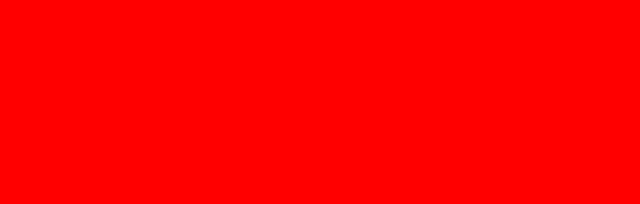
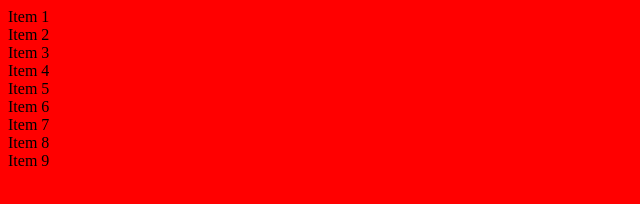
Before and after one commit to SR2090/CSS-Concepts, a plain HTML site: page 4_CSS_Grids/index.html in a window 1280 px wide. Shown: the whole page, without its empty margins (0-640 px from the left). Drawn offline with Linux system fonts and the light colour scheme.

Commit message:
added skeleton 9 items classes and container

```diff
--- a/4_CSS_Grids/index.html
+++ b/4_CSS_Grids/index.html
@@ -8,6 +8,17 @@
     <link href="style.css" rel="stylesheet">
 </head>
 <body>
+    <div class="container">
+        <div id="item1">Item 1</div>
+        <div id="item2">Item 2</div>
+        <div id="item3">Item 3</div>
+        <div id="item4">Item 4</div>
+        <div id="item5">Item 5</div>
+        <div id="item6">Item 6</div>
+        <div id="item7">Item 7</div>
+        <div id="item8">Item 8</div>
+        <div id="item9">Item 9</div>
+    </div>
 
 </body>
 </html>
```
